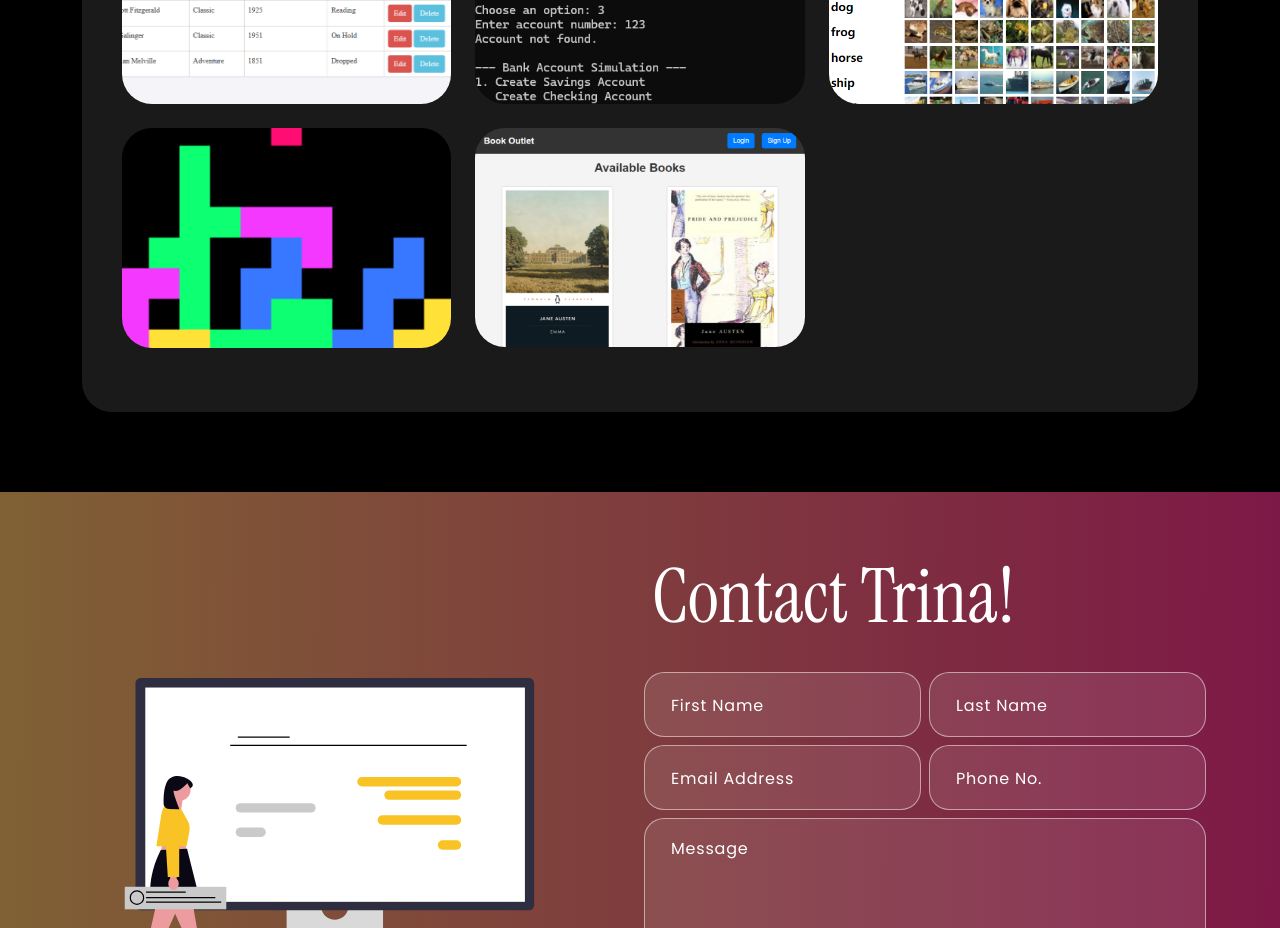
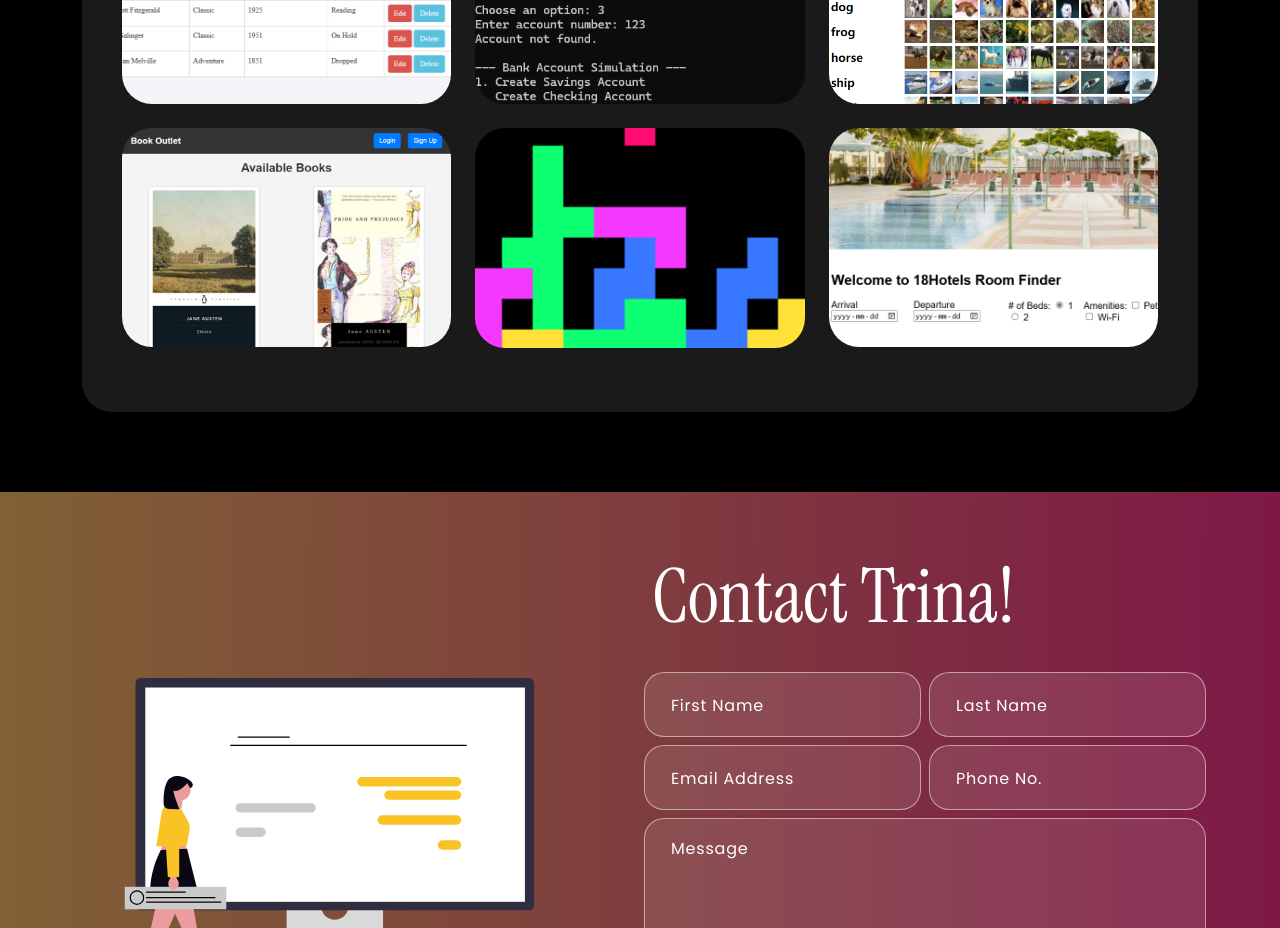
Before and after one commit to trinadas0/personal-website, a React (Create React App) app: page / in a window 1280 px wide. Shown: the part 1820-2748 px from the top of the page. Built offline with nearby package versions, Linux system fonts and the light colour scheme.

Commit message:
updated projects

```diff
--- a/src/components/Projects.js
+++ b/src/components/Projects.js
@@ -6,6 +6,7 @@ import projImg2 from "../assets/img/project-img2.png";
 import projImg3 from "../assets/img/project-img3.png";
 import projImg4 from "../assets/img/project-img4.png";
 import projImg5 from "../assets/img/project-img5.png";
+import projImg6 from "../assets/img/project-img6.png";
 import 'animate.css';
 import TrackVisibility from 'react-on-screen';
 
@@ -33,16 +34,22 @@ export const Projects = () => {
       link: "https://github.com/trinadas0/pytorch-image-classification",
     },
     {
+      title: "Full-Stack Bookstore with Django",
+      description: "A bookstore with login and cart functionality.",
+      imgUrl: projImg5,
+      link: "https://github.com/trinadas0/book-outlet",
+    },
+    {
       title: "Tetris with HTML/CSS and Javascript",
       description: "A classic Tetris clone.",
       imgUrl: projImg3,
       link: "https://github.com/trinadas0/tetris",
     },
     {
-      title: "Full-Stack Bookstore with Django",
-      description: "A bookstore with login and cart functionality.",
-      imgUrl: projImg5,
-      link: "https://github.com/trinadas0/book-outlet",
+      title: "Collaborative Booking Management System",
+      description: "A team-driven project to build an online hotel booking management system, focusing on collaborative development, user experience, and secure reservation management.",
+      imgUrl: projImg6,
+      link: "https://github.com/trinadas0/Hotel-Management-Website",
     },
   ];
 
```
Also changed, not shown: src/assets/img/project-img6.png (added).
